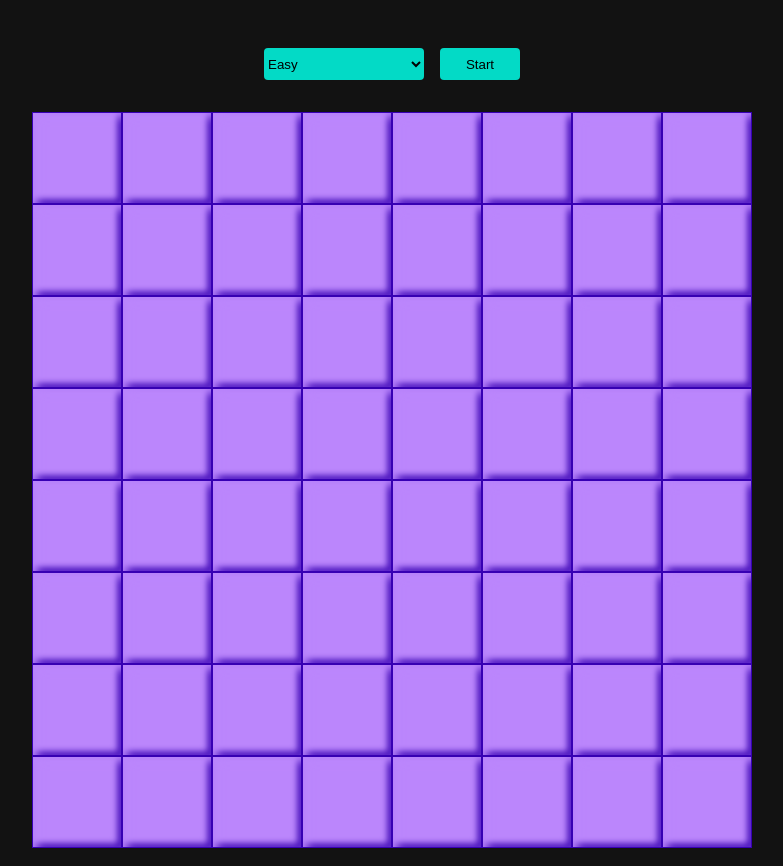
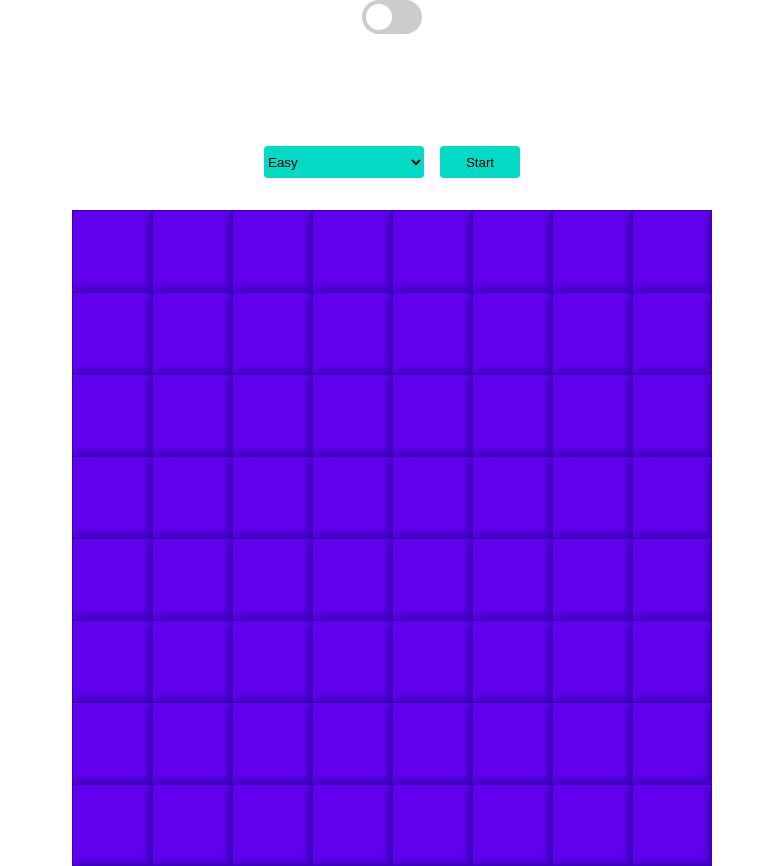
Before and after one commit to DanielSegal1/minesweeper, a website with bundled scripts: page index.html in a window 1280 px wide. Shown: the whole page, without its empty margins (248-1031 px from the left). Built offline with nearby package versions, Linux system fonts and the light colour scheme.

Commit message:
added the dark theme option

```diff
--- a/index.html
+++ b/index.html
@@ -4,9 +4,11 @@
         <meta charset="UTF-8">
         <title>Mineweeper</title>
         <link rel="icon"
-            href="./minesweeper.ico">
-        <link rel="stylesheet" href="index.css"/>
-        <script type='module' src="index.js"></script>
+            href="../../static/images/minesweeper.ico"/>
+        <link rel="stylesheet" href="./static/styles/default.css"/>
+        <link rel="stylesheet" href="./static/styles/board.css"/>
+        <link rel="stylesheet" href="./static/styles/darkThemeButton.css"/>
+        <script type='module' src="./index.js"></script>
     </head>
     <body>
         <div id="root"></div>
--- a/index.js
+++ b/index.js
@@ -1,5 +1,5 @@
-import {Controller} from './controller.js';
-import {Board} from './models/board.js';
-import {BoardView} from './views/boardView.js';
+import {Controller} from './src/controller.js';
+import {Board} from './src/models/board.js';
+import {BoardView} from './src/views/boardView.js';
 
 const app = new Controller(new Board(), new BoardView());
--- /dev/null
+++ b/src/config/themesConfig.js
@@ -0,0 +1,29 @@
+export const THEMES = {
+    'dark': {
+        '--primary': '#BB86FC',
+        '--primary-variant': '#3700B3',
+        '--secondary': '#03DAC6',
+        '--background': '#121212',
+        '--surface': '#121212',
+        '--error': '#CF6679',
+        '--on-primary': 'black',
+        '--on-secondary': 'black',
+        '--on-background': 'white',
+        '--on-surface': 'white',
+        '--on-error': 'black',
+    },
+
+    'light': {
+        '--primary': '#6200EE',
+        '--primary-variant': '#3700B3',
+        '--secondary': '#03DAC6',
+        '--background': 'white',
+        '--surface': 'white',
+        '--error': '#B00020',
+        '--on-primary': 'white',
+        '--on-secondary': 'black',
+        '--on-background': 'black',
+        '--on-surface': 'black',
+        '--on-error': 'white',
+    }
+};
--- a/views/boardView.js
+++ b/src/views/boardView.js
@@ -1,5 +1,7 @@
+import {LEVELS} from '../config/boardConfig.js';
+import {THEMES} from '../config/themesConfig.js';
 import {createElement, getElement} from './viewUtils.js';
-import {LEVELS} from '../config/boardConfig.js';
+
 
 export class BoardView {
     constructor() {
@@ -10,8 +12,14 @@ export class BoardView {
         this.boardFinishMessage = createElement('span', ['board-finish']);
         this.newGameForm = createElement('form', ['new-game-form']);
         this.initNewGameForm();
-        this.app.append(this.boardFinishMessage, this.newGameForm, this.boardTableContainer);
+        this.themeSwitch = createElement('label', ['switch']);
+        this.themeInput = createElement('input');
+        this.themeInput.type = 'checkbox';
+        this.themeSpan = createElement('span', ['slider', 'round']);
+        this.themeSwitch.append(this.themeInput, this.themeSpan);
+        this.app.append(this.themeSwitch, this.boardFinishMessage, this.newGameForm, this.boardTableContainer);
 
+        this.toggleDarkTheme(this.themeInput.checked);
         this.initLocalListeners();
     }
 
@@ -24,7 +32,6 @@ export class BoardView {
         this.displayBoardState(board);
 
         const boardTableStyle = getComputedStyle(this.boardTable);
-        const boardTableWidth = boardTableStyle.width;
         board.cells.forEach((cellsRow, i) => {
             const tableRow = createElement('div', ['board-row']);
             tableRow.id = i;
@@ -64,6 +71,9 @@ export class BoardView {
     }
 
     initLocalListeners() {
+        this.themeInput.addEventListener('change', () => {
+            this.toggleDarkTheme(this.themeInput.checked);
+        })
     }
 
     initNewGameForm() {
@@ -79,6 +89,14 @@ export class BoardView {
         this.newGameStart.type = 'submit';
         this.newGameStart.value = 'Start';
         this.newGameForm.append(this.newGameLevel, this.newGameStart);
+    }
+
+    toggleDarkTheme(isDark) {
+        console.log('change theme');
+        const theme = isDark ? THEMES['dark'] : THEMES['light'];
+        for (const cssVariable in theme) {
+            document.documentElement.style.setProperty(cssVariable, theme[cssVariable]);
+        }
     }
 
     bindStartNewGame(handler) {
--- a/index.css
+++ b/static/styles/board.css
@@ -1,40 +1,4 @@
-* {
-    margin: 0;
-}
-
-:root {
-    --light-white: #EEEEEE;
-    --light-gray: #BDBDBD;
-    --gray: #757575;
-    --dark-gray: #424242;
-    --black: #212121;
-    --light-purple: #927FBF;
-    --dark-purple: #310A5D;
-    --primary: #BB86FC;
-    --primary-variant: #3700B3;
-    --secondary: #03DAC6;
-    --background: #121212;
-    --surface: #121212;
-    --error: #CF6679;
-    --on-primary: white;
-    --on-secondary: black;
-    --on-background: white;
-    --on-surface: white;
-    --on-error: black;
-}
-
-html {
-    font-size: 16px;
-    background-color: var(--background);
-    color: var(--on-background);
-}
-
-body {
-    height: 100vh;
-}
-
 #root {
-    height: 100%;
     font-family: Arial;
     display: flex;
     flex-direction: column;
@@ -50,8 +14,8 @@ body {
 
 .board {
     background-color: var(--primary);
-    height: 45rem;
-    width: 45rem;
+    height: 40rem;
+    width: 40rem;
     table-layout: fixed;
     white-space: nowrap;
 }
@@ -70,6 +34,7 @@ body {
     color: var(--on-secondary);
     border: 1px var(--primary-variant) solid;
     font-size: 2rem;
+    transition: .4s;
 }
 
 .board-cell.hidden {
@@ -81,6 +46,7 @@ body {
 }
 
 .board-finish {
+    height: 2rem;
     font-size: 2rem;
     margin-top: 3rem;
     color: var(--on-background);
@@ -90,6 +56,10 @@ body {
     display: flex;
     justify-content: space-between;
     padding: 2rem;
+}
+
+input, select{
+    cursor: pointer;
 }
 
 .new-game-level {
@@ -110,3 +80,69 @@ body {
     height: 2rem;
     width: 5rem;
 }
+
+
+
+/* The switch - the box around the slider */
+.switch {
+    position: relative;
+    display: inline-block;
+    width: 3.75rem;
+    height: 2.125rem;
+}
+
+/* Hide default HTML checkbox */
+.switch input {
+    opacity: 0;
+    width: 0;
+    height: 0;
+}
+
+/* The slider */
+.slider {
+    position: absolute;
+    cursor: pointer;
+    top: 0;
+    left: 0;
+    right: 0;
+    bottom: 0;
+    background-color: #ccc;
+    -webkit-transition: .4s;
+    transition: .4s;
+}
+
+.slider:before {
+    position: absolute;
+    content: "";
+    height: 1.625rem;
+    width: 1.625rem;
+    left: .25rem;
+    bottom: .25rem;
+    background-color: white;
+    -webkit-transition: .4s;
+    transition: .4s;
+}
+
+.switch input:checked + .slider {
+    background-color: var(--secondary);
+}
+
+.switch input:checked + .slider:before {
+    -webkit-transform: translateX(1.625rem);
+    -ms-transform: translateX(1.625rem);
+    transform: translateX(1.625rem);
+}
+
+.switch input:checked + .slider.round:before {
+    background-color: var(--primary);
+
+}
+
+/* Rounded sliders */
+.slider.round {
+    border-radius: 2.125rem;
+}
+
+.slider.round:before {
+    border-radius: 50%;
+}
--- /dev/null
+++ b/static/styles/darkThemeButton.css
@@ -0,0 +1,63 @@
+/* The switch - the box around the slider */
+.switch {
+    position: relative;
+    display: inline-block;
+    width: 3.75rem;
+    height: 2.125rem;
+}
+
+/* Hide default HTML checkbox */
+.switch input {
+    opacity: 0;
+    width: 0;
+    height: 0;
+}
+
+/* The slider */
+.slider {
+    position: absolute;
+    cursor: pointer;
+    top: 0;
+    left: 0;
+    right: 0;
+    bottom: 0;
+    background-color: #ccc;
+    -webkit-transition: .4s;
+    transition: .4s;
+}
+
+.slider:before {
+    position: absolute;
+    content: "";
+    height: 1.625rem;
+    width: 1.625rem;
+    left: .25rem;
+    bottom: .25rem;
+    background-color: white;
+    -webkit-transition: .4s;
+    transition: .4s;
+}
+
+.switch input:checked + .slider {
+    background-color: var(--secondary);
+}
+
+.switch input:checked + .slider:before {
+    -webkit-transform: translateX(1.625rem);
+    -ms-transform: translateX(1.625rem);
+    transform: translateX(1.625rem);
+}
+
+.switch input:checked + .slider.round:before {
+    background-color: var(--primary);
+
+}
+
+/* Rounded sliders */
+.slider.round {
+    border-radius: 2.125rem;
+}
+
+.slider.round:before {
+    border-radius: 50%;
+}
--- /dev/null
+++ b/static/styles/default.css
@@ -0,0 +1,14 @@
+* {
+    margin: 0;
+}
+
+html {
+    font-size: 16px;
+    background-color: var(--background);
+    color: var(--on-background);
+    transition: .4s;
+}
+
+body {
+    height: 100vh;
+}
```
Also changed, not shown: src/config/boardConfig.js (renamed from config/boardConfig.js), src/controller.js (renamed from controller.js), src/logic/boardLogic.js (renamed from logic/boardLogic.js), src/logic/cellLogic.js (renamed from logic/cellLogic.js), src/models/board.js (renamed from models/board.js), src/models/cell.js (renamed from models/cell.js), src/views/viewUtils.js (renamed from views/viewUtils.js), static/images/minesweeper.ico (renamed from minesweeper.ico).
